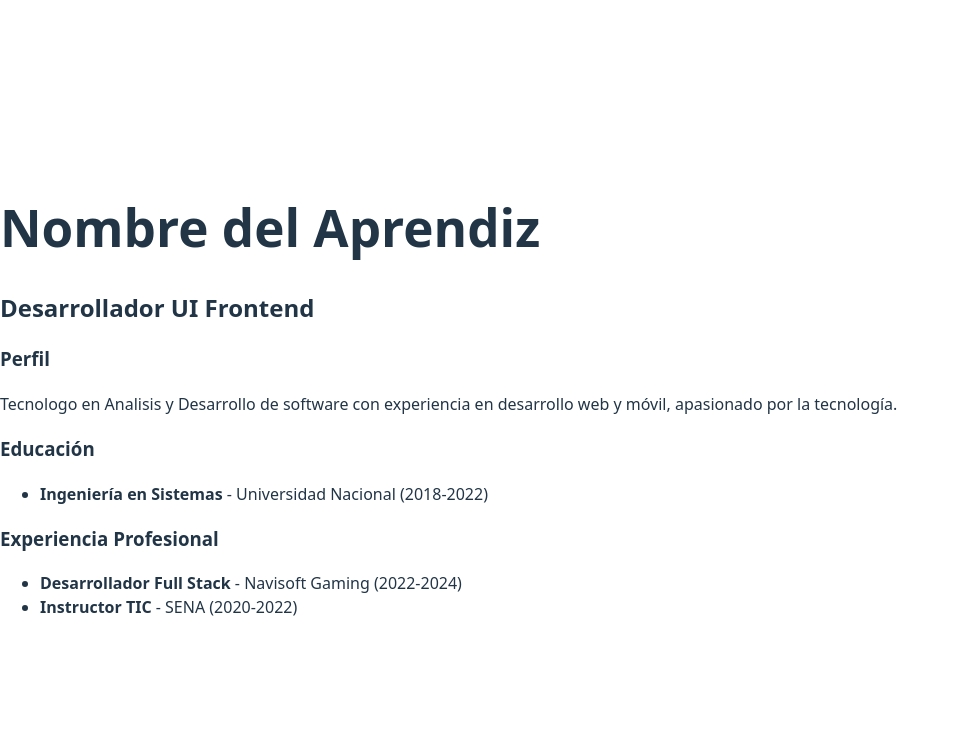
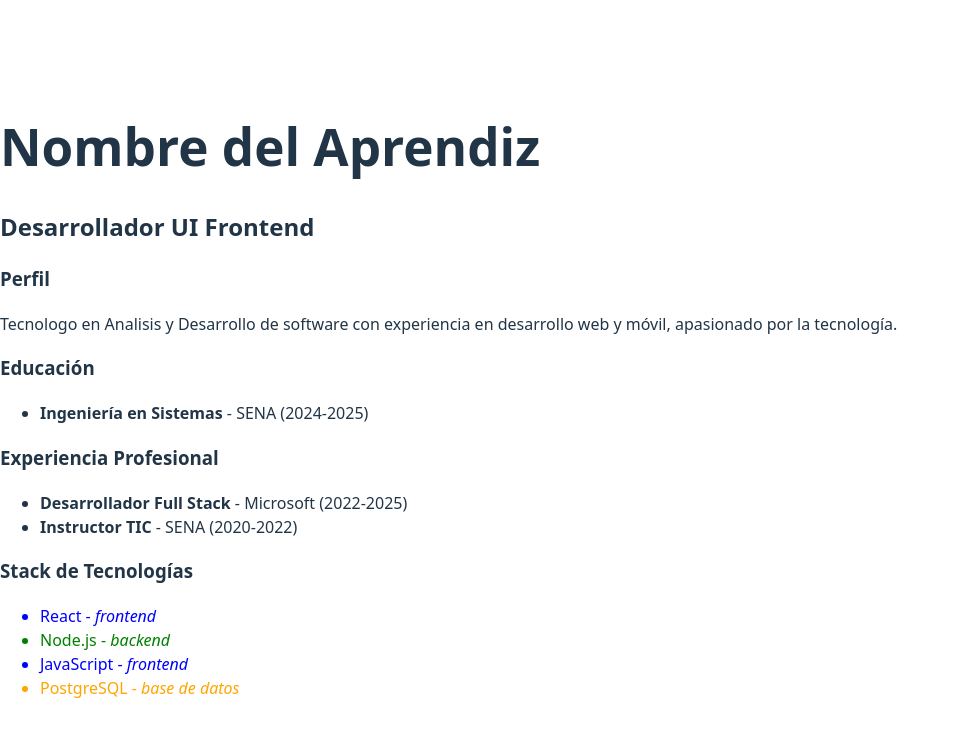
Before and after one commit to Superdroid7/luisfe, a React (Vite) app in the folder mi-app-react/: page / in a window 1280 px wide. Shown: the top 736 px of the page, without its empty margins (0-960 px from the left). Built offline with nearby package versions, Linux system fonts and the light colour scheme.

Commit message:
subo los cambios que se hacen en el paso 6 del documento.

```diff
--- a/mi-app-react/src/App.jsx
+++ b/mi-app-react/src/App.jsx
@@ -2,6 +2,7 @@
 import Perfil from "./components/Perfil.jsx";
 import Educacion from "./components/Educacion.jsx";
 import Experiencia from "./components/Experiencia.jsx";
+import StackTecnologias from "./components/StackTecnologias.jsx";
 
 function App() {
   return (
@@ -10,6 +11,7 @@
       <Perfil />
       <Educacion />
       <Experiencia />
+      <StackTecnologias />
     </div>
   );
 }
--- a/mi-app-react/src/components/Educacion.jsx
+++ b/mi-app-react/src/components/Educacion.jsx
@@ -1,11 +1,17 @@
 export default function Educacion() {
+  const educacion = [
+    { id: 1, titulo: "Ingeniería en Sistemas", universidad: "SENA", periodo: "2024-2025" }
+  ];
+
   return (
     <section>
       <h3>Educación</h3>
       <ul>
-        <li>
-          <strong>Ingeniería en Sistemas</strong> - Universidad Nacional (2018-2022)
-        </li>
+        {educacion.map((edu) => (
+          <li key={edu.id}>
+            <strong>{edu.titulo}</strong> - {edu.universidad} ({edu.periodo})
+          </li>
+        ))}
       </ul>
     </section>
   );
--- a/mi-app-react/src/components/Experiencia.jsx
+++ b/mi-app-react/src/components/Experiencia.jsx
@@ -1,14 +1,28 @@
 export default function Experiencia() {
+  const experiencia = [
+    { id: 1, puesto: "Desarrollador Full Stack", empresa: "Microsoft", periodo: "2022-2025" },
+    { id: 2, puesto: "Instructor TIC", empresa: "SENA", periodo: "2020-2022" }
+  ];
+
+  // Renderiza condicionalmente si no hay experiencia
+  if (experiencia.length === 0) {
+    return (
+      <section>
+        <h3>Experiencia Profesional</h3>
+        <p>No se ha registrado experiencia profesional.</p>
+      </section>
+    );
+  }
+
   return (
     <section>
       <h3>Experiencia Profesional</h3>
       <ul>
-        <li>
-          <strong>Desarrollador Full Stack</strong> - Navisoft Gaming (2022-2024)
-        </li>
-        <li>
-          <strong>Instructor TIC</strong> - SENA (2020-2022)
-        </li>
+        {experiencia.map((exp) => (
+          <li key={exp.id}>
+            <strong>{exp.puesto}</strong> - {exp.empresa} ({exp.periodo})
+          </li>
+        ))}
       </ul>
     </section>
   );
--- /dev/null
+++ b/mi-app-react/src/components/StackTecnologias.jsx
@@ -0,0 +1,35 @@
+export default function StackTecnologias() {
+  const tecnologias = [
+    { id: 1, nombre: "React", tipo: "frontend" },
+    { id: 2, nombre: "Node.js", tipo: "backend" },
+    { id: 3, nombre: "JavaScript", tipo: "frontend" },
+    { id: 4, nombre: "PostgreSQL", tipo: "base de datos" }
+  ];
+
+  // Función para asignar colores según el tipo de tecnología
+  const obtenerColor = (tipo) => {
+    switch (tipo) {
+      case "frontend":
+        return "blue";
+      case "backend":
+        return "green";
+      case "base de datos":
+        return "orange";
+      default:
+        return "gray";
+    }
+  };
+
+  return (
+    <section>
+      <h3>Stack de Tecnologías</h3>
+      <ul>
+        {tecnologias.map((tech) => (
+          <li key={tech.id} style={{ color: obtenerColor(tech.tipo) }}>
+            {tech.nombre} - <em>{tech.tipo}</em>
+          </li>
+        ))}
+      </ul>
+    </section>
+  );
+}
```
